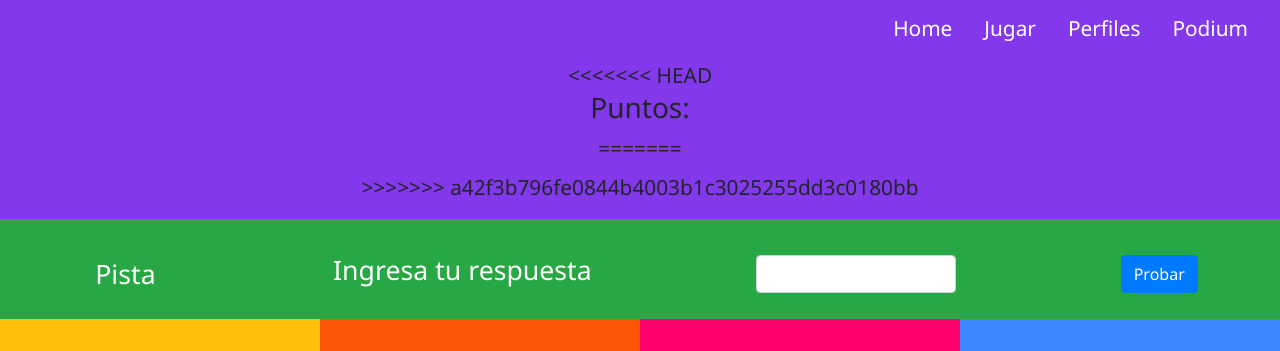
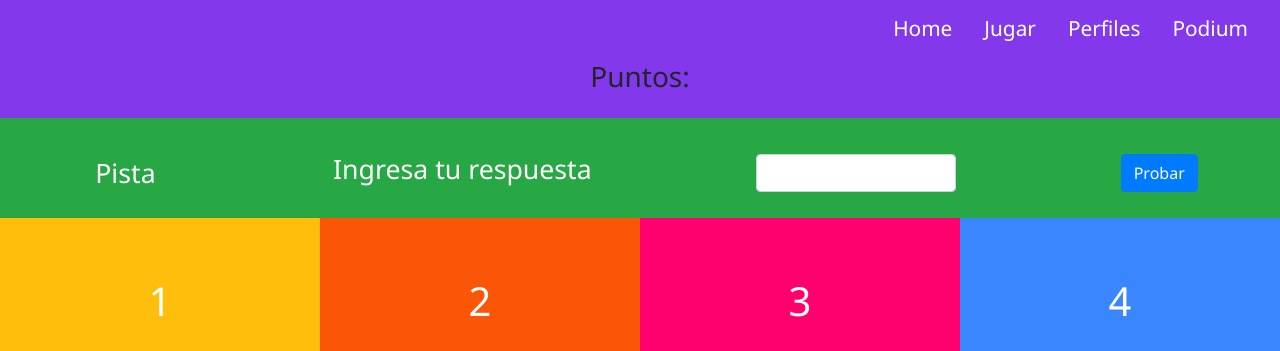
Before and after one commit to AlejandraVillamil/quiensoy, a plain HTML site: page assets/pages/game.html in a window 1280 px wide. Shown: the part 201-552 px from the top of the page. Drawn offline with nearby package versions, Linux system fonts and the light colour scheme.

Commit message:
solucion de problema

```diff
--- a/assets/pages/game.html
+++ b/assets/pages/game.html
@@ -43,11 +43,9 @@
 
             </ul>
             <h3 ><span id="nombreJug" style="color: whitesmoke;"></span></h3>
-<<<<<<< HEAD
             <h3 >Puntos: <span id="puntajeUsuario" style="color: whitesmoke;"></span></h3>
-=======
             <h3 ><span id="puntajeUsuario" style="color: whitesmoke;"></span></h3>
->>>>>>> a42f3b796fe0844b4003b1c3025255dd3c0180bb
+
         </nav>
     </header>
 
```
